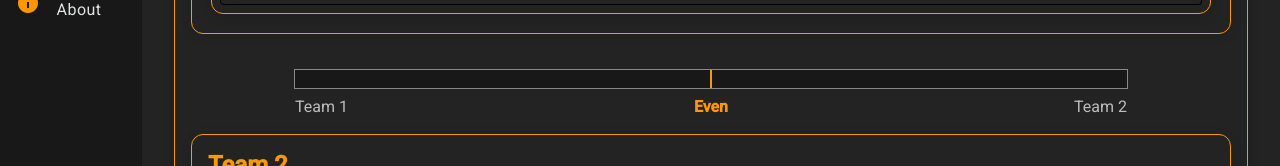
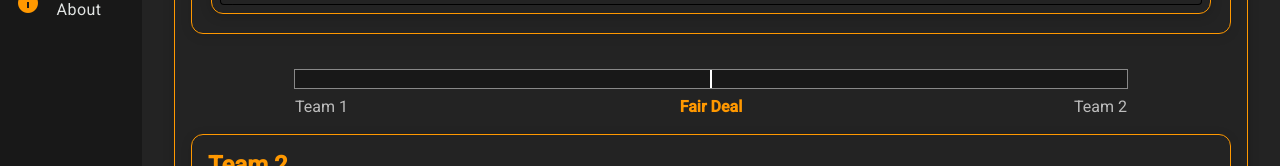
Before and after one commit to IsaacGHardy/dynasty-basketball-trader, an Angular app: page /trade in a window 1280 px wide. Shown: the part 234-400 px from the top of the page. Built offline with nearby package versions, Linux system fonts and the light colour scheme.

Commit message:
Evaluation meter

```diff
--- a/src/app/shared/components/trade-evaluation/trade-evaluation.component.css
+++ b/src/app/shared/components/trade-evaluation/trade-evaluation.component.css
@@ -29,7 +29,7 @@
   top: 0;
   width: 2px;
   height: 100%;
-  background: #ff9800;
+  background: #ffffff;
   transform: translateX(-1px);
   z-index: 2;
 }
--- a/src/app/shared/components/trade-evaluation/trade-evaluation.component.ts
+++ b/src/app/shared/components/trade-evaluation/trade-evaluation.component.ts
@@ -22,7 +22,7 @@ import { Player } from '../../../models/player';
       </div>
       <div class="evaluation-labels">
         <span [class.active]="evalPercent < 50">Team 1</span>
-        <span class="neutral">Even</span>
+        <span class="neutral">{{ tradeStatus }}</span>
         <span [class.active]="evalPercent > 50">Team 2</span>
       </div>
     </div>
@@ -38,4 +38,16 @@ export class TradeEvaluationComponent {
     if (t1 + t2 === 0) return 50;
     return Math.round(50 + 50 * (t1 - t2) / Math.max(t1 + t2, 1));
   }
+
+  get tradeStatus(): string {
+    const p = this.evalPercent;
+    if (p <= 30) return 'Team 1 HEIST!';
+    if (p <= 40) return 'Team 1 Wins Big';
+    if (p <= 45) return 'Team 1 Wins';
+    if (p < 55)  return 'Fair Deal';
+    if (p < 60)  return 'Team 2 Wins';
+    if (p < 70)  return 'Team 2 Wins Big';
+    if (p >= 70) return 'Team 2 HEIST!';
+    return 'Even Trade';
+  }
 }
```
